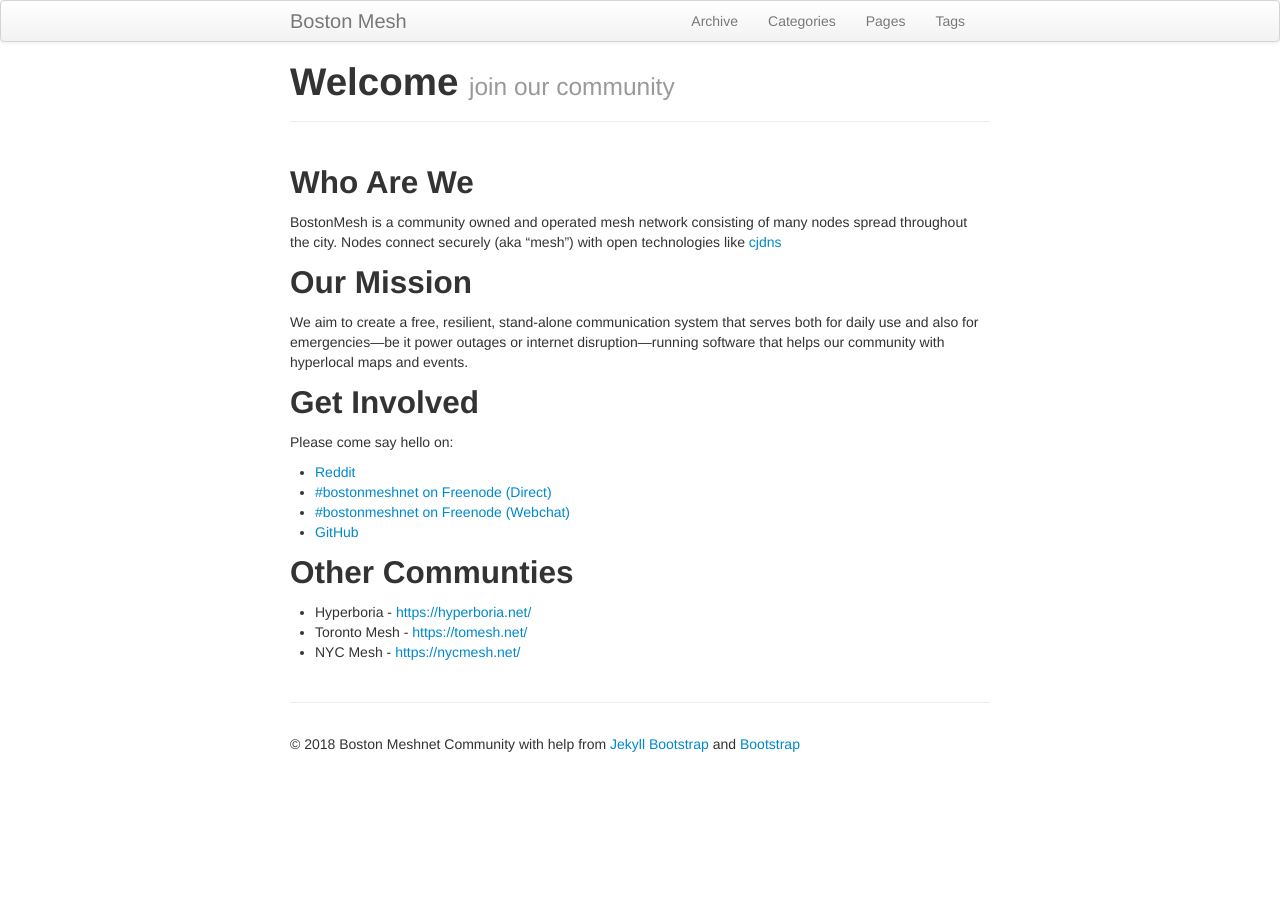
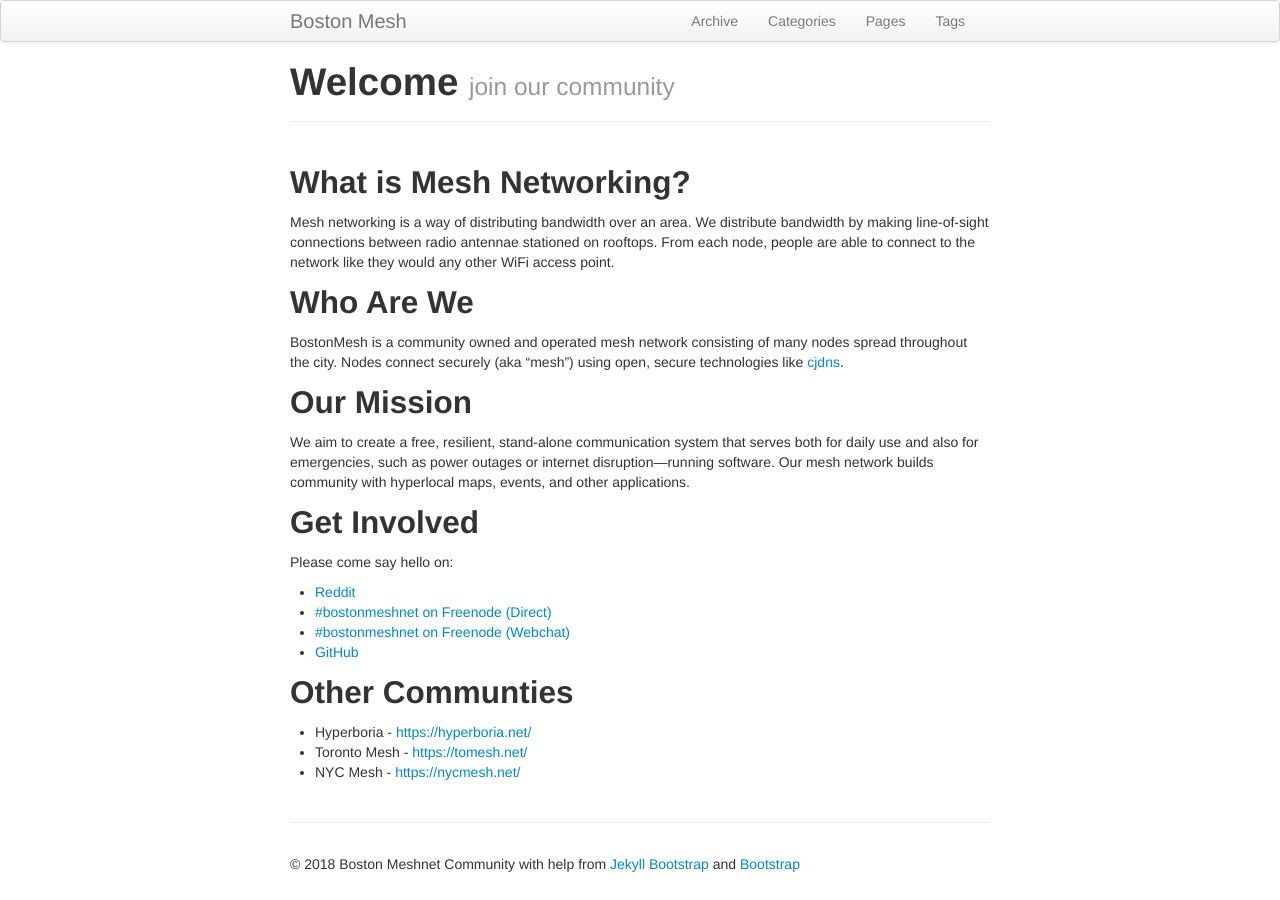
Before and after one commit to bostonmeshnet/bostonmeshnet.github.io, a Jekyll site: the page built from index.md, in a window 1280 px wide. Built offline with Jekyll 4.4.1, drawn with Linux system fonts in a browser that asks for light colours.

Commit message:
Added a "What Is Mesh Networking" section, fixed typos

```diff
--- a/index.md
+++ b/index.md
@@ -5,13 +5,17 @@ tagline: join our community
 ---
 {% include JB/setup %}
 
+## What is Mesh Networking?
+
+Mesh networking is a way of distributing bandwidth over an area. We distribute bandwidth by making line-of-sight connections between radio antennae stationed on rooftops. From each node, people are able to connect to the network like they would any other WiFi access point.
+
 ## Who Are We
 
-BostonMesh is a community owned and operated mesh network consisting of many nodes spread throughout the city. Nodes connect securely (aka "mesh") with open technologies like [cjdns](https://en.wikipedia.org/wiki/cjdns)
+BostonMesh is a community owned and operated mesh network consisting of many nodes spread throughout the city. Nodes connect securely (aka "mesh") using open, secure technologies like [cjdns](https://en.wikipedia.org/wiki/cjdns).
 
 ## Our Mission
 
-We aim to create a free, resilient, stand-alone communication system that serves both for daily use and also for emergencies—be it power outages or internet disruption—running software that helps our community with hyperlocal maps and events.
+We aim to create a free, resilient, stand-alone communication system that serves both for daily use and also for emergencies, such as power outages or internet disruption—running software. Our mesh network builds community with hyperlocal maps, events, and other applications.
 
 ## Get Involved
 
```
